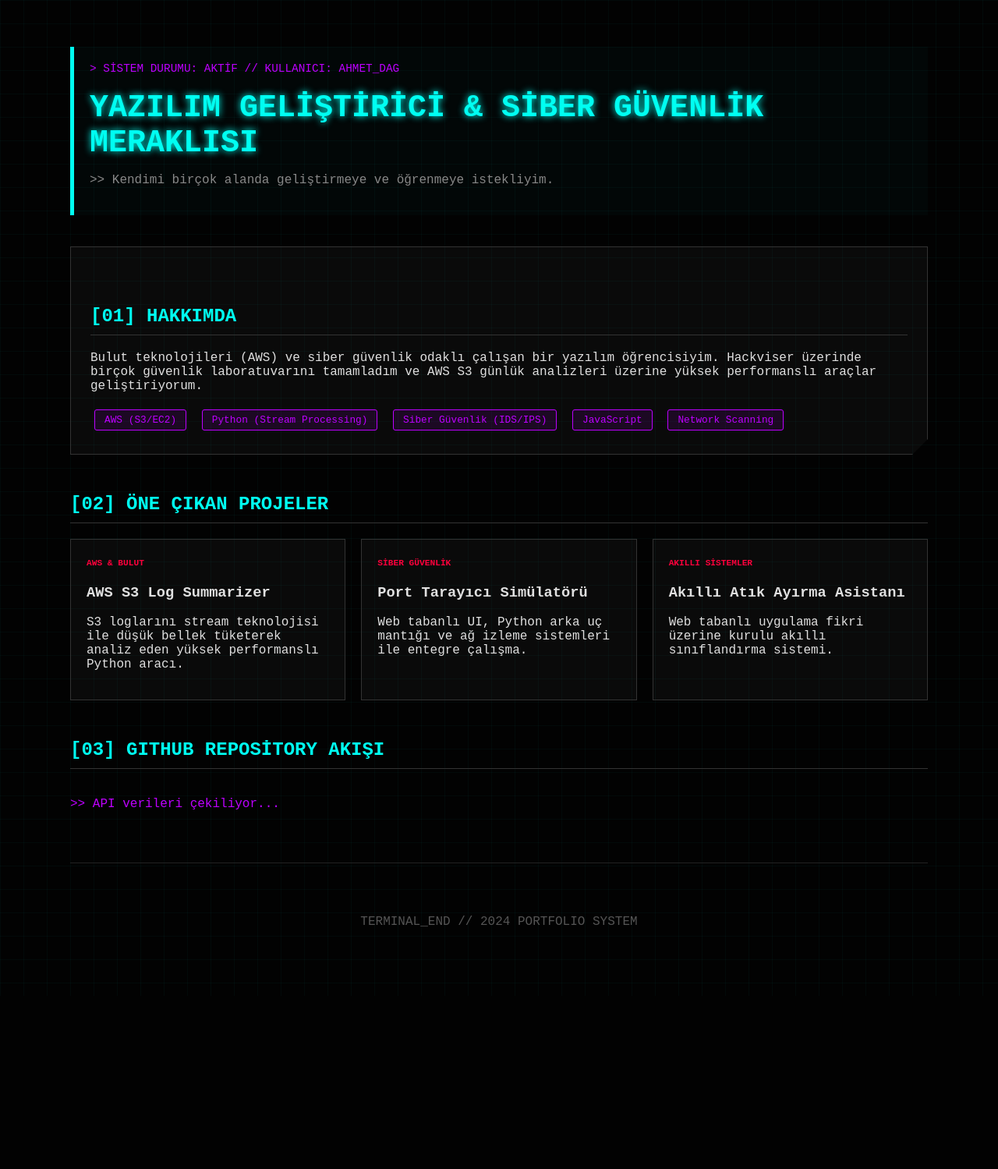
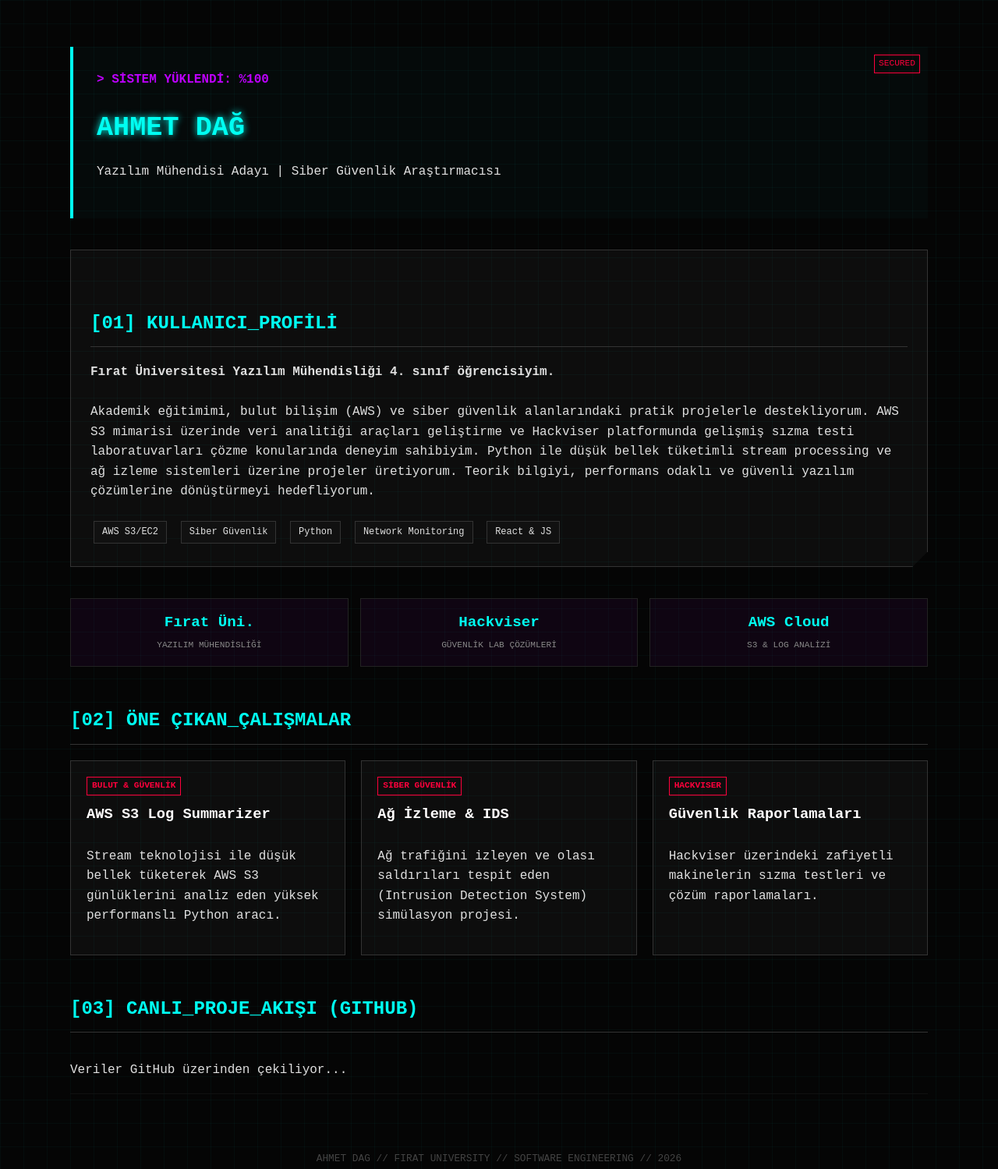
Before and after one commit to ahmetdag34/ahmetdag.github.io, a plain HTML site: page index.html in a window 1280 px wide. Shown: the whole page at 78% size. Before the commit the page ends 1277 px from the top, so only its background shows below. Drawn offline with Linux system fonts and the light colour scheme; no server answers.

Commit message:
Replace old HTML structure with new layout

```diff
--- a/index.html
+++ b/index.html
@@ -3,11 +3,11 @@
 <head>
     <meta charset="UTF-8">
     <meta name="viewport" content="width=device-width, initial-scale=1.0">
-    <title>SEC_OPERATIONS::[ahmetdag34]</title>
+    <title>TERMINAL::AHMET_DAG</title>
     <link rel="stylesheet" href="https://cdnjs.cloudflare.com/ajax/libs/font-awesome/6.0.0/css/all.min.css">
     <style>
         :root {
-            --bg-color: #020202;
+            --bg-color: #050505;
             --text-color: #e0e0e0;
             --neon-cyan: #00fff2;
             --neon-purple: #bd00ff;
@@ -21,26 +21,35 @@
             background-color: var(--bg-color);
             color: var(--text-color);
             font-family: var(--font-mono);
-            background-image: linear-gradient(rgba(0, 255, 242, 0.03) 1px, transparent 1px), linear-gradient(90deg, rgba(0, 255, 242, 0.03) 1px, transparent 1px);
+            background-image: linear-gradient(rgba(0, 255, 242, 0.03) 1px, transparent 1px),
+                              linear-gradient(90deg, rgba(0, 255, 242, 0.03) 1px, transparent 1px);
             background-size: 30px 30px;
+            line-height: 1.6;
         }
 
         .container { max-width: 1100px; margin: 0 auto; padding: 20px; }
 
-        /* Header & Intro */
+        /* HEADER SECTION */
         header {
-            border-left: 5px solid var(--neon-cyan);
-            padding: 20px; margin: 40px 0;
+            border-left: 4px solid var(--neon-cyan);
+            padding: 30px; margin: 40px 0;
             background: rgba(0, 255, 242, 0.02);
+            position: relative;
+            overflow: hidden;
         }
 
-        h1 { font-size: 2.5rem; color: var(--neon-cyan); text-shadow: 0 0 10px var(--neon-cyan); margin: 0; }
-        .glitch { position: relative; display: inline-block; }
+        header::after {
+            content: "SECURED";
+            position: absolute; top: 10px; right: 10px;
+            font-size: 0.7rem; color: var(--neon-red);
+            border: 1px solid var(--neon-red); padding: 2px 5px;
+        }
 
-        .status-bar { font-size: 0.9rem; color: var(--neon-purple); margin-bottom: 20px; }
+        h1 { font-size: 2.2rem; color: var(--neon-cyan); text-shadow: 0 0 10px var(--neon-cyan); margin: 0; }
+        .sub-heading { color: var(--neon-purple); font-weight: bold; margin-bottom: 20px; display: block; }
 
-        /* Hakkımda Kısmı */
-        .about-section {
+        /* BIO SECTION */
+        .bio-box {
             background: var(--card-bg);
             border: 1px solid #333;
             padding: 25px;
@@ -48,125 +57,144 @@
             clip-path: polygon(0 0, 100% 0, 100% calc(100% - 20px), calc(100% - 20px) 100%, 0 100%);
         }
 
-        /* Beceri Etiketleri */
-        .skill-tag {
-            display: inline-block;
-            padding: 5px 12px;
-            background: rgba(189, 0, 255, 0.1);
-            border: 1px solid var(--neon-purple);
-            color: var(--neon-purple);
-            font-size: 0.8rem;
-            margin: 5px;
-            border-radius: 3px;
+        /* STATS / BADGES */
+        .stats-grid {
+            display: grid;
+            grid-template-columns: repeat(auto-fit, minmax(200px, 1fr));
+            gap: 15px; margin-bottom: 30px;
         }
 
-        /* Proje Kartları Grid */
+        .stat-item {
+            border: 1px solid #222; padding: 15px; text-align: center;
+            background: rgba(189, 0, 255, 0.05);
+        }
+
+        .stat-value { display: block; font-size: 1.2rem; color: var(--neon-cyan); font-weight: bold; }
+        .stat-label { font-size: 0.7rem; color: #888; text-transform: uppercase; }
+
+        /* PROJECTS */
         h2 { color: var(--neon-cyan); border-bottom: 1px solid #333; padding-bottom: 10px; margin-top: 50px; }
-
-        .grid {
-            display: grid;
-            grid-template-columns: repeat(auto-fit, minmax(320px, 1fr));
-            gap: 20px;
-        }
+        .grid { display: grid; grid-template-columns: repeat(auto-fit, minmax(320px, 1fr)); gap: 20px; }
 
         .card {
             background: var(--card-bg);
             border: 1px solid #333;
             padding: 20px;
             transition: 0.3s;
-            position: relative;
+            display: flex; flex-direction: column;
         }
 
         .card:hover { border-color: var(--neon-cyan); box-shadow: 0 0 15px rgba(0, 255, 242, 0.2); }
+        .card h3 { margin: 10px 0; color: #fff; }
+        .type-tag { font-size: 0.7rem; color: var(--neon-red); font-weight: bold; border: 1px solid var(--neon-red); padding: 2px 6px; width: fit-content; }
 
-        .tag-special { color: var(--neon-red); font-weight: bold; font-size: 0.7rem; text-transform: uppercase; }
+        /* FOOTER */
+        footer { text-align: center; padding: 60px; color: #444; font-size: 0.8rem; border-top: 1px solid #111; }
 
-        /* Otomatik Repolar İçin Alan */
-        #repo-container { margin-top: 20px; }
-
-        footer { text-align: center; padding: 50px; color: #555; border-top: 1px solid #222; margin-top: 50px; }
+        .skill-badge {
+            display: inline-block; padding: 4px 10px; margin: 4px;
+            background: #111; border: 1px solid #333; font-size: 0.75rem;
+        }
     </style>
 </head>
 <body>
 
     <div class="container">
         <header>
-            <div class="status-bar">> SİSTEM DURUMU: AKTİF // KULLANICI: AHMET_DAG</div>
-            <h1 class="glitch">YAZILIM GELİŞTİRİCİ & SİBER GÜVENLİK MERAKLISI</h1>
-            <p style="color: #888;">>> Kendimi birçok alanda geliştirmeye ve öğrenmeye istekliyim.</p>
+            <span class="sub-heading">> SİSTEM YÜKLENDİ: %100</span>
+            <h1>AHMET DAĞ</h1>
+            <p>Yazılım Mühendisi Adayı | Siber Güvenlik Araştırmacısı</p>
         </header>
 
-        <section class="about-section">
-            <h2>[01] HAKKIMDA</h2>
-            <p>Bulut teknolojileri (AWS) ve siber güvenlik odaklı çalışan bir yazılım öğrencisiyim. Hackviser üzerinde birçok güvenlik laboratuvarını tamamladım ve AWS S3 günlük analizleri üzerine yüksek performanslı araçlar geliştiriyorum.</p>
-            <div>
-                <span class="skill-tag">AWS (S3/EC2)</span>
-                <span class="skill-tag">Python (Stream Processing)</span>
-                <span class="skill-tag">Siber Güvenlik (IDS/IPS)</span>
-                <span class="skill-tag">JavaScript</span>
-                <span class="skill-tag">Network Scanning</span>
+        <section class="bio-box">
+            <h2>[01] KULLANICI_PROFİLİ</h2>
+            <p>
+                <strong>Fırat Üniversitesi Yazılım Mühendisliği 4. sınıf öğrencisiyim.</strong><br><br>
+                Akademik eğitimimi, bulut bilişim (AWS) ve siber güvenlik alanlarındaki pratik projelerle destekliyorum.
+                AWS S3 mimarisi üzerinde veri analitiği araçları geliştirme ve Hackviser platformunda gelişmiş sızma testi laboratuvarları çözme konularında deneyim sahibiyim.
+                Python ile düşük bellek tüketimli stream processing ve ağ izleme sistemleri üzerine projeler üretiyorum.
+                Teorik bilgiyi, performans odaklı ve güvenli yazılım çözümlerine dönüştürmeyi hedefliyorum.
+            </p>
+            <div style="margin-top: 20px;">
+                <span class="skill-badge">AWS S3/EC2</span>
+                <span class="skill-badge">Siber Güvenlik</span>
+                <span class="skill-badge">Python</span>
+                <span class="skill-badge">Network Monitoring</span>
+                <span class="skill-badge">React & JS</span>
             </div>
         </section>
 
-        <h2>[02] ÖNE ÇIKAN PROJELER</h2>
-        <div class="grid">
-            <div class="card">
-                <span class="tag-special">AWS & Bulut</span>
-                <h3>AWS S3 Log Summarizer</h3>
-                <p>S3 loglarını stream teknolojisi ile düşük bellek tüketerek analiz eden yüksek performanslı Python aracı.</p>
+        <div class="stats-grid">
+            <div class="stat-item">
+                <span class="stat-value">Fırat Üni.</span>
+                <span class="stat-label">Yazılım Mühendisliği</span>
             </div>
-
-            <div class="card">
-                <span class="tag-special">Siber Güvenlik</span>
-                <h3>Port Tarayıcı Simülatörü</h3>
-                <p>Web tabanlı UI, Python arka uç mantığı ve ağ izleme sistemleri ile entegre çalışma.</p>
+            <div class="stat-item">
+                <span class="stat-value">Hackviser</span>
+                <span class="stat-label">Güvenlik Lab Çözümleri</span>
             </div>
-
-            <div class="card">
-                <span class="tag-special">Akıllı Sistemler</span>
-                <h3>Akıllı Atık Ayırma Asistanı</h3>
-                <p>Web tabanlı uygulama fikri üzerine kurulu akıllı sınıflandırma sistemi.</p>
+            <div class="stat-item">
+                <span class="stat-value">AWS Cloud</span>
+                <span class="stat-label">S3 & Log Analizi</span>
             </div>
         </div>
 
-        <h2>[03] GITHUB REPOSİTORY AKIŞI</h2>
+        <h2>[02] ÖNE ÇIKAN_ÇALIŞMALAR</h2>
+        <div class="grid">
+            <div class="card">
+                <span class="type-tag">BULUT & GÜVENLİK</span>
+                <h3>AWS S3 Log Summarizer</h3>
+                <p>Stream teknolojisi ile düşük bellek tüketerek AWS S3 günlüklerini analiz eden yüksek performanslı Python aracı.</p>
+            </div>
+            <div class="card">
+                <span class="type-tag">SİBER GÜVENLİK</span>
+                <h3>Ağ İzleme & IDS</h3>
+                <p>Ağ trafiğini izleyen ve olası saldırıları tespit eden (Intrusion Detection System) simülasyon projesi.</p>
+            </div>
+            <div class="card">
+                <span class="type-tag">HACKVISER</span>
+                <h3>Güvenlik Raporlamaları</h3>
+                <p>Hackviser üzerindeki zafiyetli makinelerin sızma testleri ve çözüm raporlamaları.</p>
+            </div>
+        </div>
+
+        <h2>[03] CANLI_PROJE_AKIŞI (GITHUB)</h2>
         <div id="repo-container" class="grid">
-            <p style="color: var(--neon-purple);">>> API verileri çekiliyor...</p>
+            <p>Veriler GitHub üzerinden çekiliyor...</p>
         </div>
 
         <footer>
-            <p>TERMINAL_END // 2024 PORTFOLIO SYSTEM</p>
+            <p>AHMET DAG // FIRAT UNIVERSITY // SOFTWARE ENGINEERING // 2026</p>
         </footer>
     </div>
 
     <script>
         const username = 'ahmetdag34';
-        async function getRepos() {
+        async function fetchRepos() {
             try {
                 const response = await fetch(`https://api.github.com/users/${username}/repos?sort=updated`);
                 const repos = await response.json();
                 const container = document.getElementById('repo-container');
                 container.innerHTML = '';
 
+                // Sadece en yeni 6 repoyu göster
                 repos.slice(0, 6).forEach(repo => {
-                    const card = `
-                        <div class="card">
-                            <a href="${repo.html_url}" target="_blank" style="color: var(--neon-cyan); text-decoration: none; font-weight: bold;">
-                                <i class="fab fa-github"></i> ${repo.name}
-                            </a>
-                            <p style="font-size: 0.8rem; color: #888;">${repo.description || 'Açıklama yok.'}</p>
-                            <div style="font-size: 0.7rem; color: var(--neon-purple); margin-top: 10px;">
-                                <span>● ${repo.language || 'Kod'}</span>
-                            </div>
-                        </div>
+                    if(repo.name === username + ".github.io") return; // Kendisini gizle
+                    const card = document.createElement('div');
+                    card.className = 'card';
+                    card.innerHTML = `
+                        <span class="type-tag">REPO</span>
+                        <h3>${repo.name}</h3>
+                        <p style="font-size: 0.8rem; color: #888;">${repo.description || 'Proje açıklaması GitHub üzerinde belirtilmemiş.'}</p>
+                        <a href="${repo.html_url}" target="_blank" style="color: var(--neon-cyan); text-decoration: none; margin-top: auto; font-size: 0.8rem;">KODU İNCELE >></a>
                     `;
-                    container.innerHTML += card;
+                    container.appendChild(card);
                 });
-            } catch (e) {
-                console.error("Hata:", e);
+            } catch (error) {
+                console.error("Hata:", error);
             }
         }
-        getRepos();
+        fetchRepos();
     </script>
 </body>
 </html>
```
